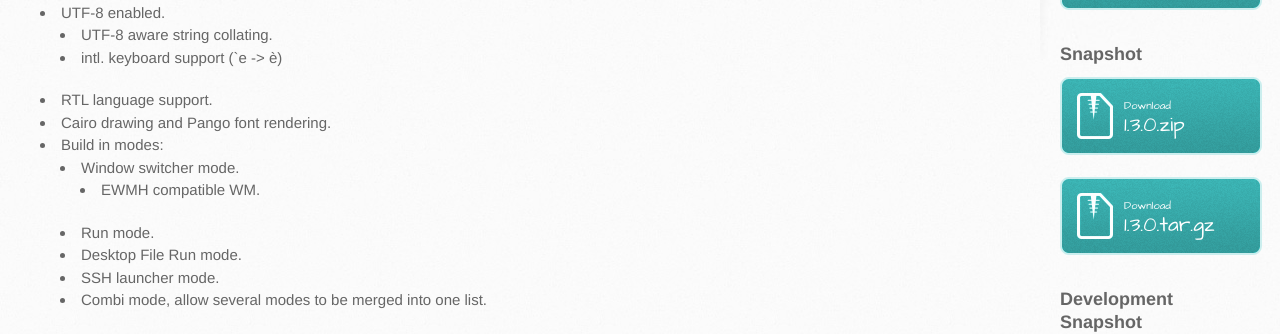
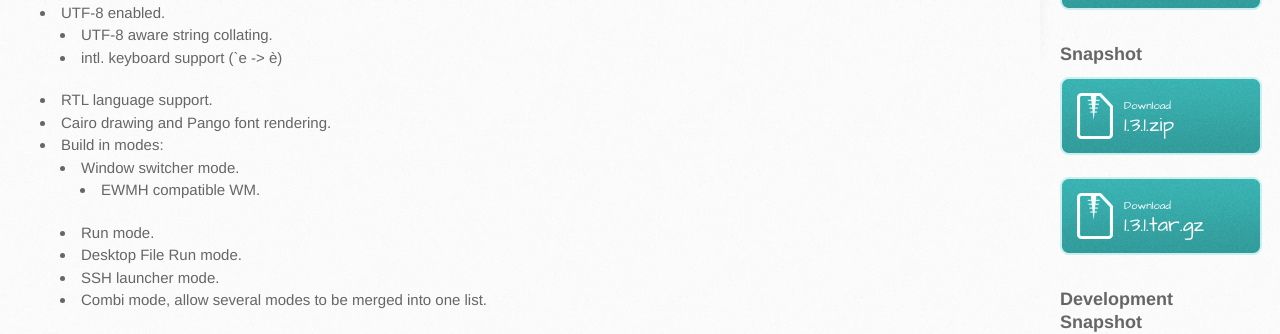
Before and after one commit to davatorium/rofi, a Jekyll site: the page built from index.md, in a window 1280 px wide and 900 px high, scrolled down 527 px. Shown: the part 150-484 px from the top of the window. Built offline with Jekyll 4.4.1, drawn with Linux system fonts in a browser that asks for light colours.

Commit message:
Update _config.yml
Update version

```diff
--- a/_config.yml
+++ b/_config.yml
@@ -7,4 +7,4 @@ description: A window switcher, run dialog and dmenu replacement
 github-url: https://github.com/DaveDavenport/rofi
 github-user-url: https://github.com/DaveDavenport/
 github-user: Dave Davenport
-github-version-stable: 1.3.0
+github-version-stable: 1.3.1
```
